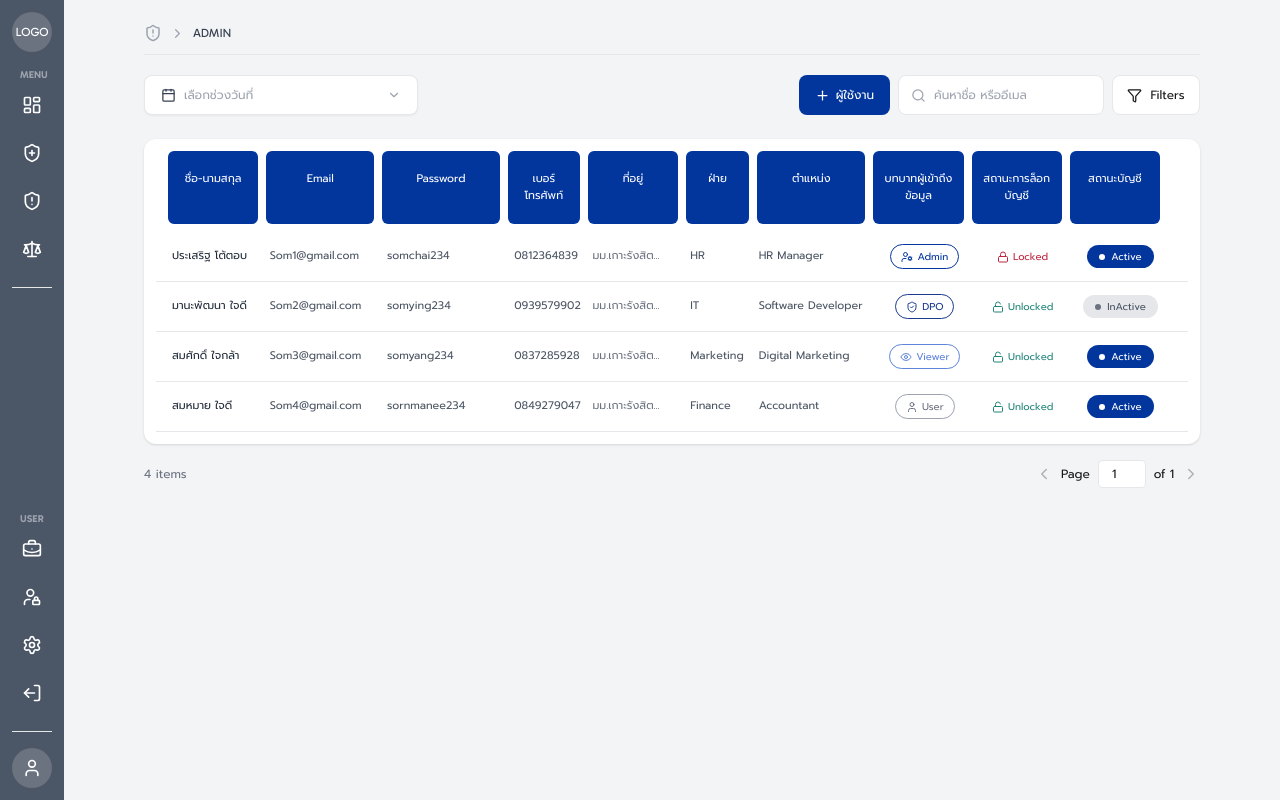
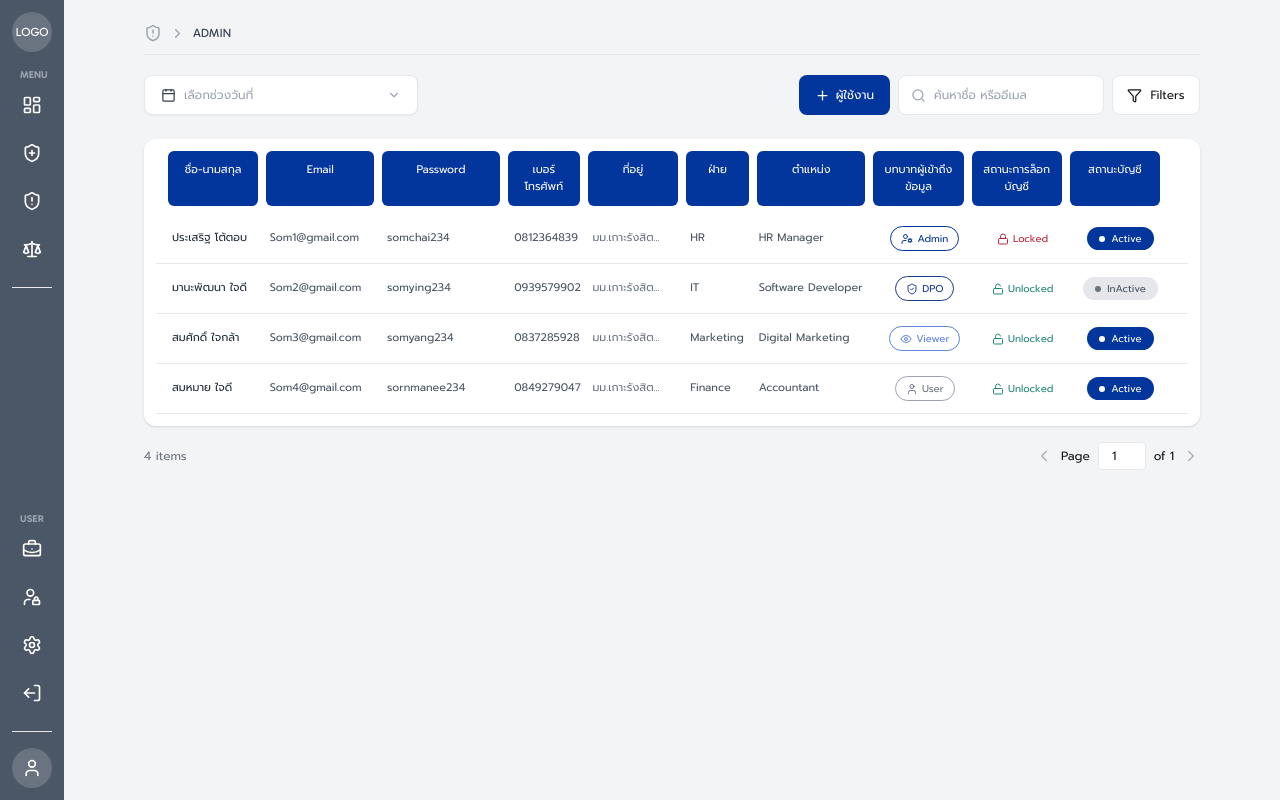
Before and after one commit to thiprada17/ROPA, a Next.js app in the folder frontend/: page /admin in a window 1280 px wide. Built offline with nearby package versions, Linux system fonts and the light colour scheme.

Commit message:
แก้ขนาดตามมีมี่บอก

```diff
--- a/frontend/app/admin/components/UserTable.tsx
+++ b/frontend/app/admin/components/UserTable.tsx
@@ -46,7 +46,7 @@ export default function UserTable({ data, onRowClick }: Props) {
                         style={{ gridTemplateColumns: col }}
                     >
                         {headers.map((h, i) => (
-                            <div key={i} className={`px-2 py-[20px] rounded-[6px] ${h ? "bg-[#03369D] text-white" : ""}`}>
+                            <div key={i} className={`px-2 py-[11px] rounded-[6px] ${h ? "bg-[#03369D] text-white" : ""}`}>
                                 {h}
                             </div>
                         ))}
```
